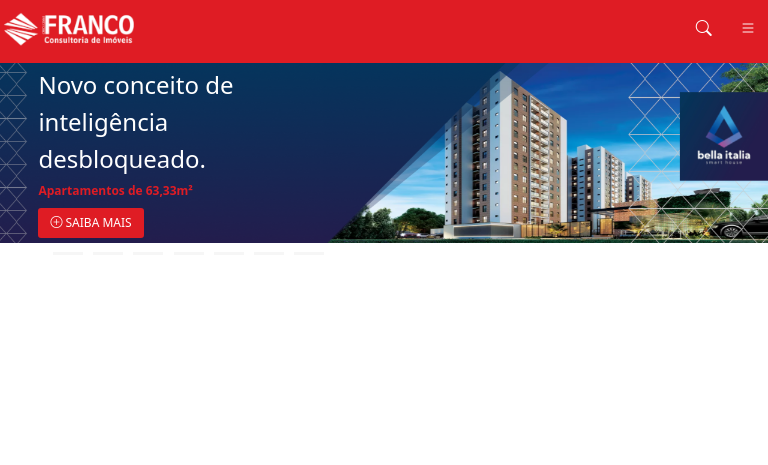
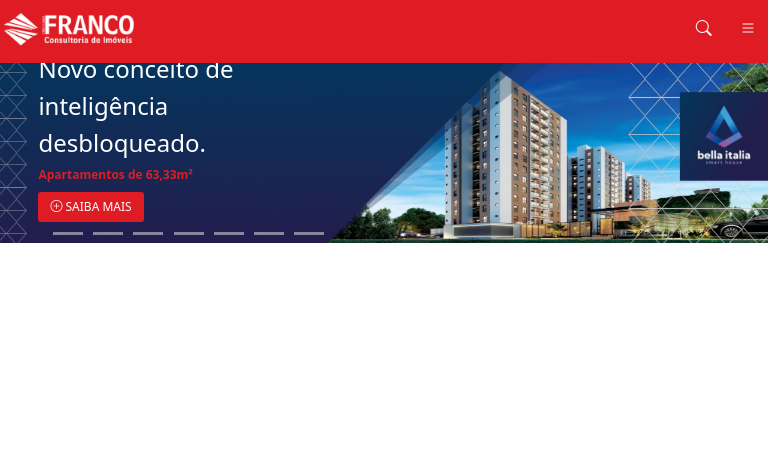
Before and after one commit to elenpetri/desafio-move-digital, a Flask app: page / in a window 768 px wide. Shown: the top 465 px of the page. Run offline with Flask 2, Linux system fonts and the light colour scheme; some libraries are stand-ins or nearby versions.

Commit message:
🎨 Improved formatting: Ajuste no bottom do indicador do carrossel da imagem 1

```diff
--- a/src/static/css/home.css
+++ b/src/static/css/home.css
@@ -571,7 +571,7 @@ body, html{
     }
 
     div.carousel-caption {
-        bottom: 12rem;
+        bottom: 13rem;
     }
 
     .sub-txt-carrossel-1 {
@@ -585,7 +585,7 @@ body, html{
 
     #carouselExampleIndicators>div.carousel-indicators.justify-content-start {
         /*Posicionamento dos indincadores do carrossel*/
-        bottom: 165px;
+        bottom: 185px;
     }
 
 }
```
